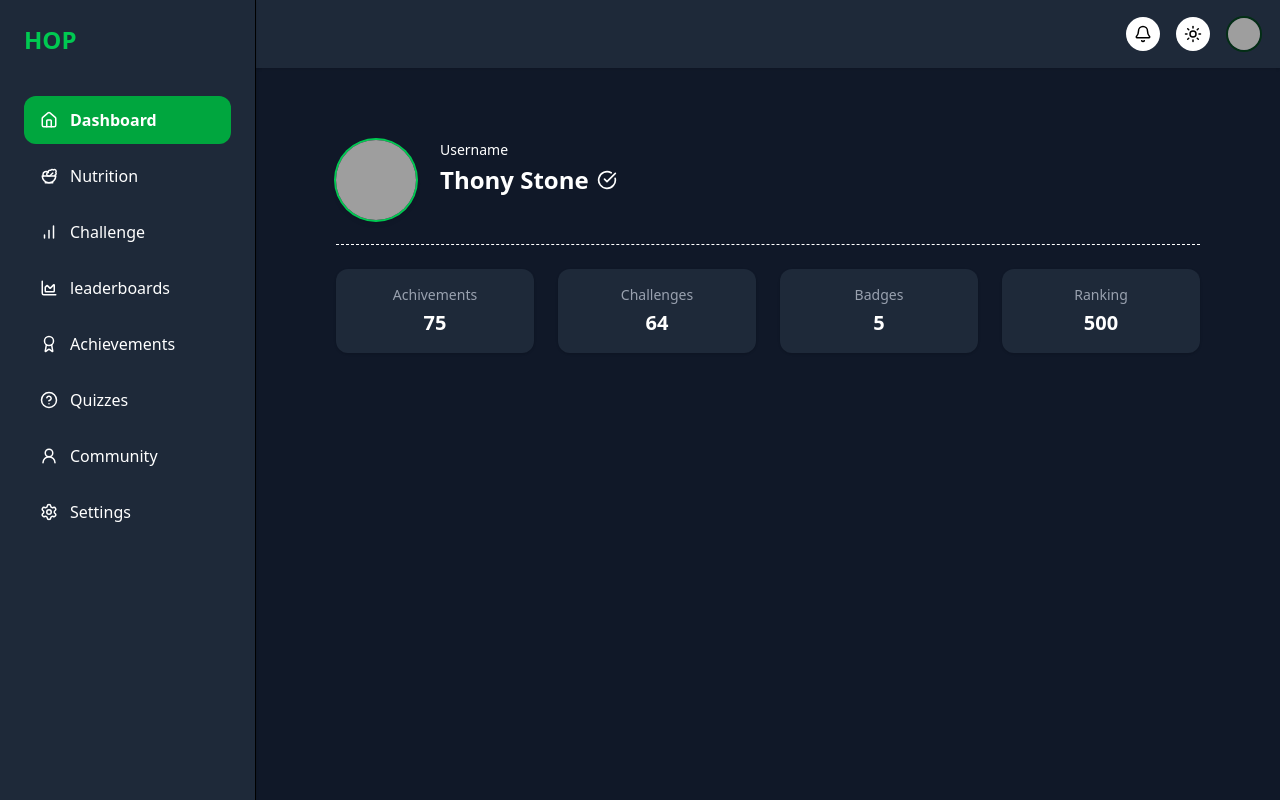
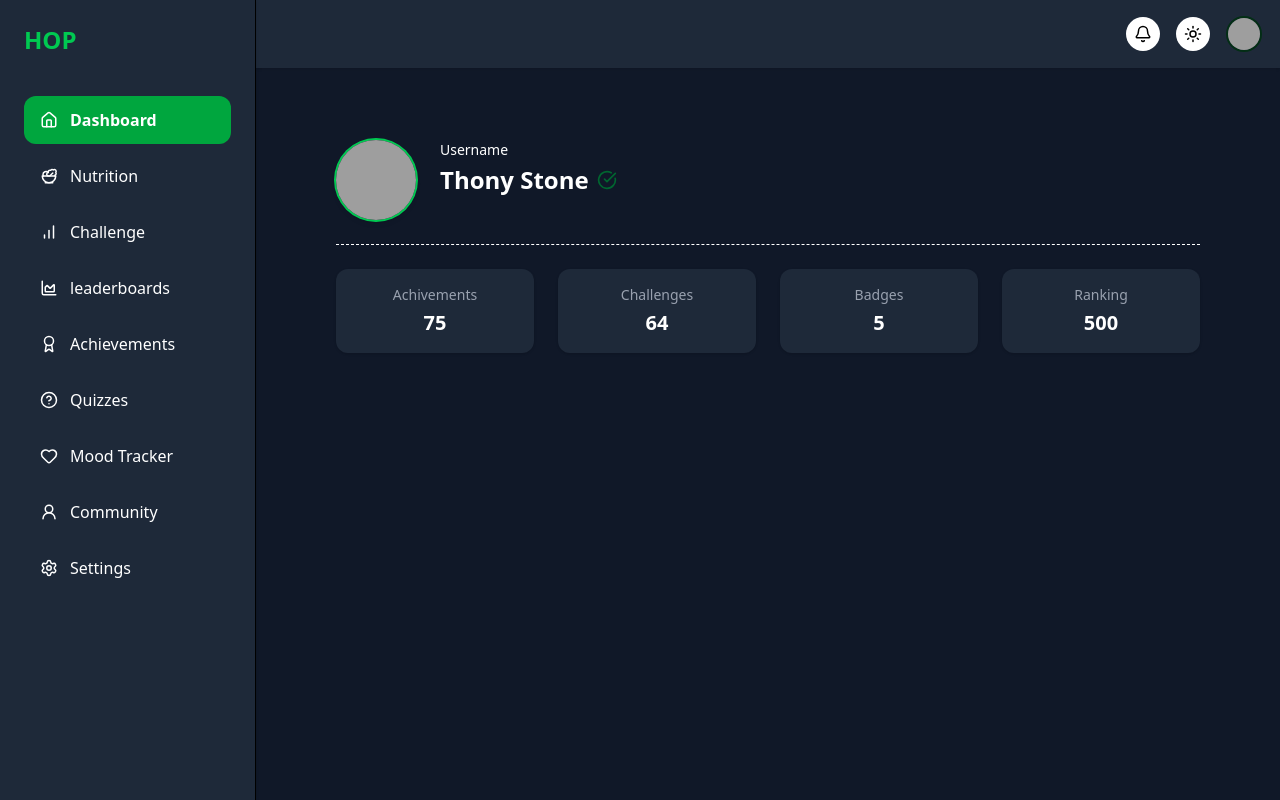
Before and after one commit to Olamilekan18/HOPwellness, a React (Vite) app in the folder frontend/: page /dashboard in a window 1280 px wide. Built offline with nearby package versions, Linux system fonts and the light colour scheme; grey boxes are pictures that could not be loaded.

Commit message:
updating dashboard

```diff
--- a/frontend/src/componet/dashboard/dashboardLayout.jsx
+++ b/frontend/src/componet/dashboard/dashboardLayout.jsx
@@ -13,6 +13,7 @@ import {
   Award,
   User2,
   CircleQuestionMark,
+  Heart,
 } from "lucide-react";
 import PropTypes from "prop-types";
 
@@ -32,6 +33,7 @@ export default function DashboardLayout({ children }) {
     { name: "leaderboards", link: "#", icon: <ChartAreaIcon size={18} /> },
     { name: "Achievements", link: "#", icon: <Award size={18} /> },
     { name: "Quizzes", link: "#", icon: <CircleQuestionMark size={18} /> },
+    { name: "Mood Tracker", link: "#", icon: <Heart size={18} /> },
     { name: "Community", link: "#", icon: <User2 size={18} /> },
     {
       name: "Settings",
@@ -80,7 +82,7 @@ export default function DashboardLayout({ children }) {
               className={`flex items-center gap-3 w-full px-4 py-3 rounded-xl transition-all ${
                 item.active
                   ? "bg-indigo-100 text-green-600 font-semibold dark:bg-green-600 dark:text-white"
-                  : "text-gray-600 hover:bg-green-300 dark:text-white dark:hover:bg-green-600"
+                  : "text-black hover:bg-green-300 dark:text-white dark:hover:bg-green-600"
               }`}
             >
               {item.icon}
--- a/frontend/src/componet/dashboard/userOverViewCard.jsx
+++ b/frontend/src/componet/dashboard/userOverViewCard.jsx
@@ -15,7 +15,7 @@ export default function UserOverViewCard() {
               <h2 className="text-2xl font-semibold text-gray-800 dark:text-white">
                 Thony Stone
               </h2>
-              <CheckCircle className="text-white" size={20} />
+              <CheckCircle className="text-green-800" size={20} />
             </div>
           </div>
         </div>
```
